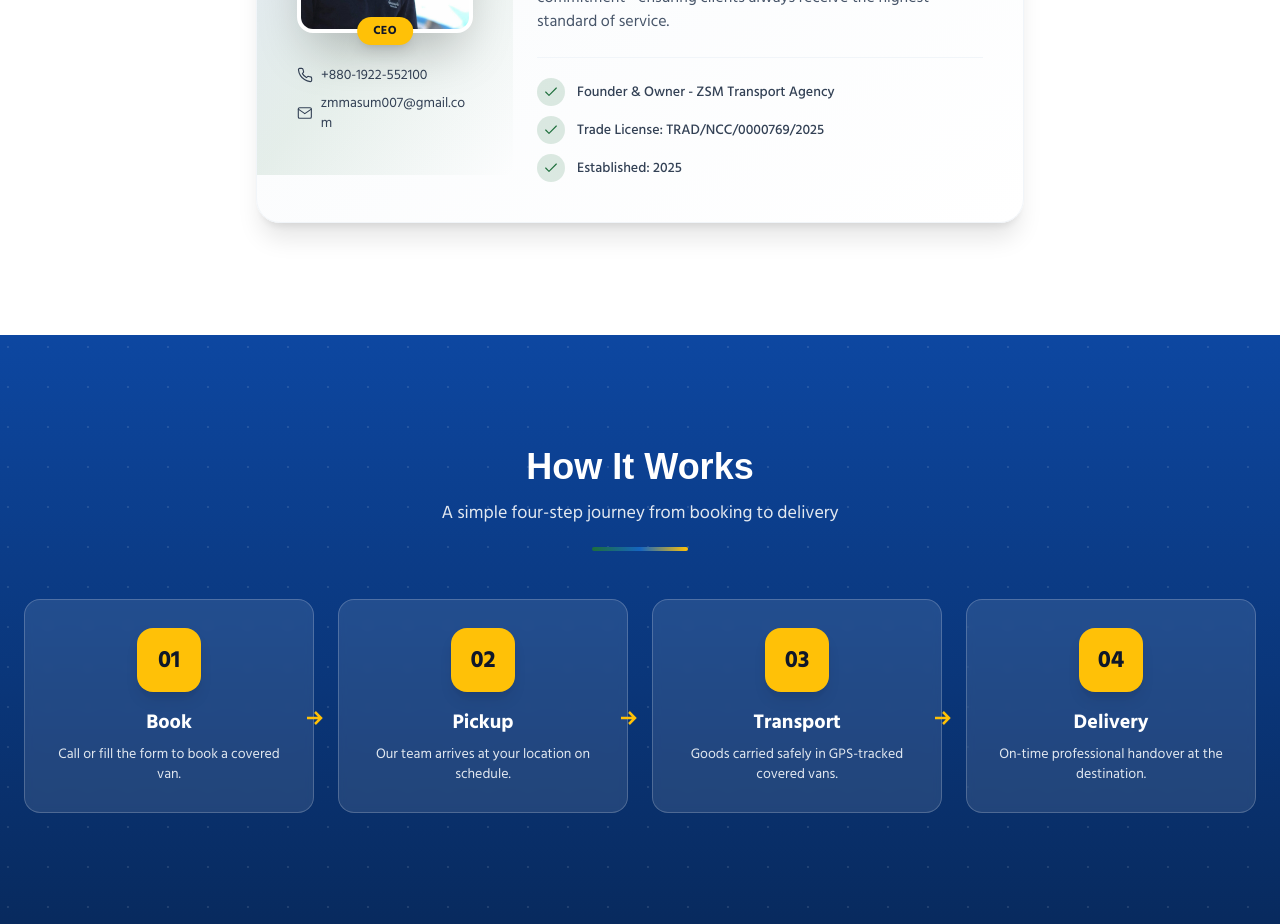
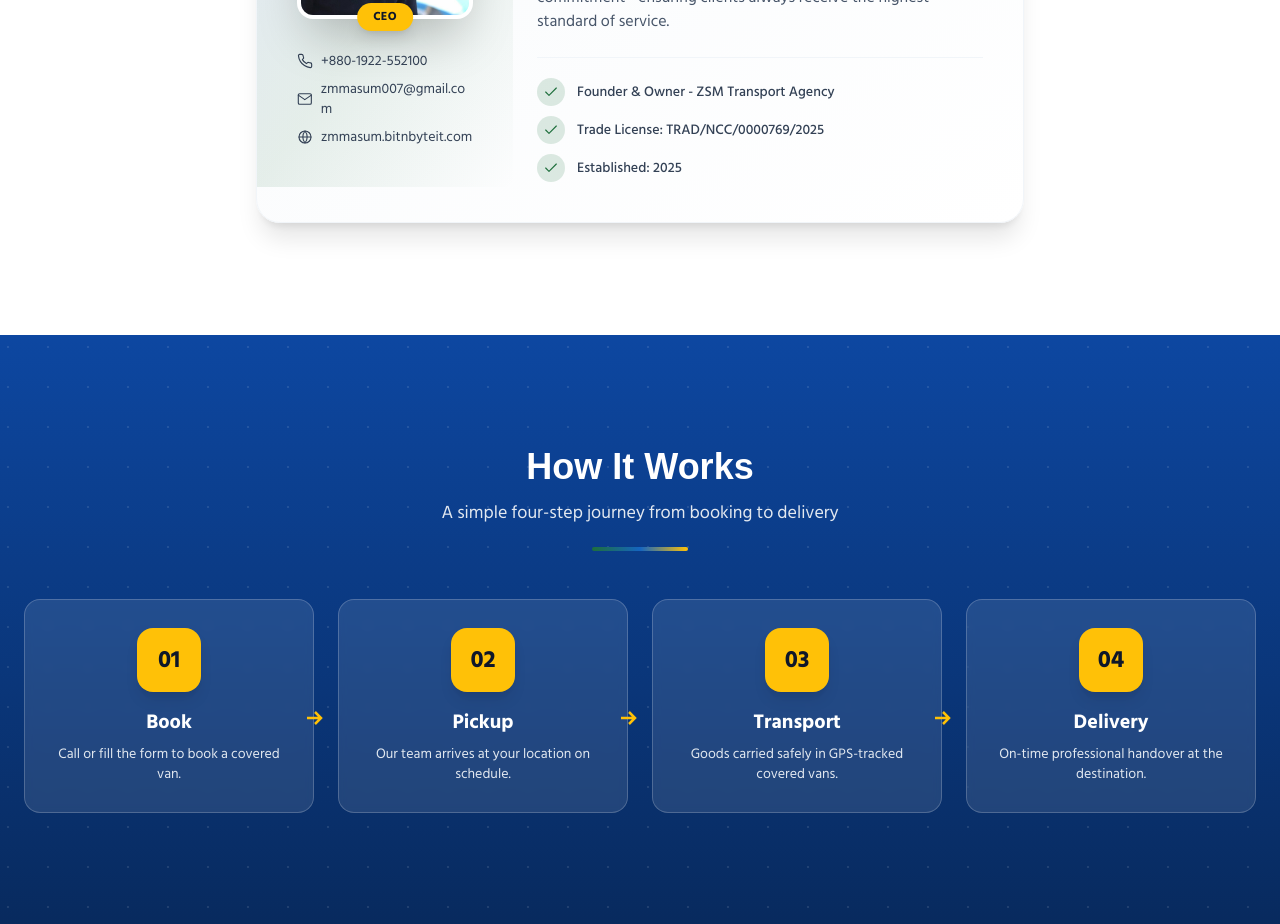
Before and after one commit to BitNByte-IT/ZSM_Transport_Agency, a Next.js app: page / in a window 1280 px wide. Shown: the part 3480-4404 px from the top of the page. Built offline with nearby package versions, Linux system fonts and the light colour scheme.

Commit message:
site and proprietor compo modify

```diff
--- a/components/Proprietor.js
+++ b/components/Proprietor.js
@@ -74,6 +74,17 @@
   >
     <Icon name="mail" className="w-4 h-4" />
     <span>{p.email}</span>
+  </a>
+
+  {/* Website */}
+  <a
+    href={`https://${p.website}`}
+    target="_blank"
+    rel="noopener noreferrer"
+    className="flex items-center gap-2 text-sm text-slate-700 dark:text-slate-200 hover:text-brand-blue transition break-all"
+  >
+    <Icon name="globe" className="w-4 h-4" />
+    <span>{p.website}</span>
   </a>
 
   {/* Social Icons */}
--- a/data/site.json
+++ b/data/site.json
@@ -20,6 +20,7 @@
   "phoneDisplay": "+880-1922-552100",
   "facebook": "https://www.facebook.com/zm.masum.31",
   "linkedin": "https://linkedin.com",
+  "website": "zmmasum.bitnbyteit.com",
     "bio": "Founder and CEO of ZSM Transport Agency, Z. M. Masum established the company with a vision to provide reliable and professional covered van transport services across Bangladesh. As the founder and owner, he personally monitor every delivery commitment - ensuring clients always receive the highest standard of service.",
     "bioBn": "জেড এস এম ট্রান্সপোর্ট এজেন্সীর প্রতিষ্ঠাতা ও প্রধান নির্বাহী কর্মকর্তা জেড. এম. মাসুম সারা বাংলাদেশে নির্ভরযোগ্য ও পেশাদার কভার্ড ভ্যান পরিবহন সেবা প্রদানের লক্ষ্য নিয়ে প্রতিষ্ঠানটি প্রতিষ্ঠা করেছেন। প্রতিষ্ঠাতা ও স্বত্বাধিকারী হিসেবে তিনি প্রতিটি ডেলিভারি প্রতিশ্রুতি ব্যক্তিগতভাবে তদারকি করেন - নিশ্চিত করেন যে গ্রাহকরা সর্বদা সর্বোচ্চ মানের সেবা পান।"
   },
```
